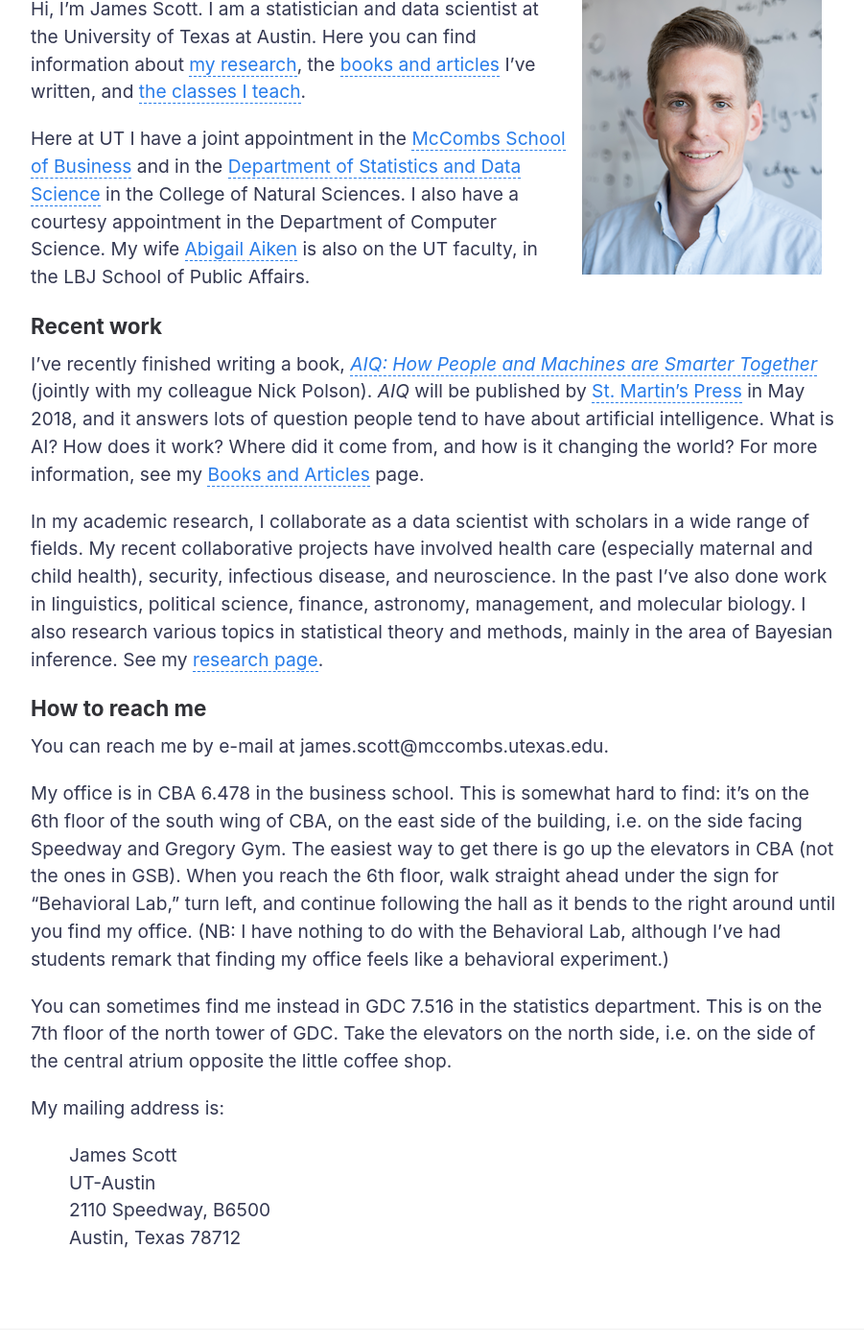
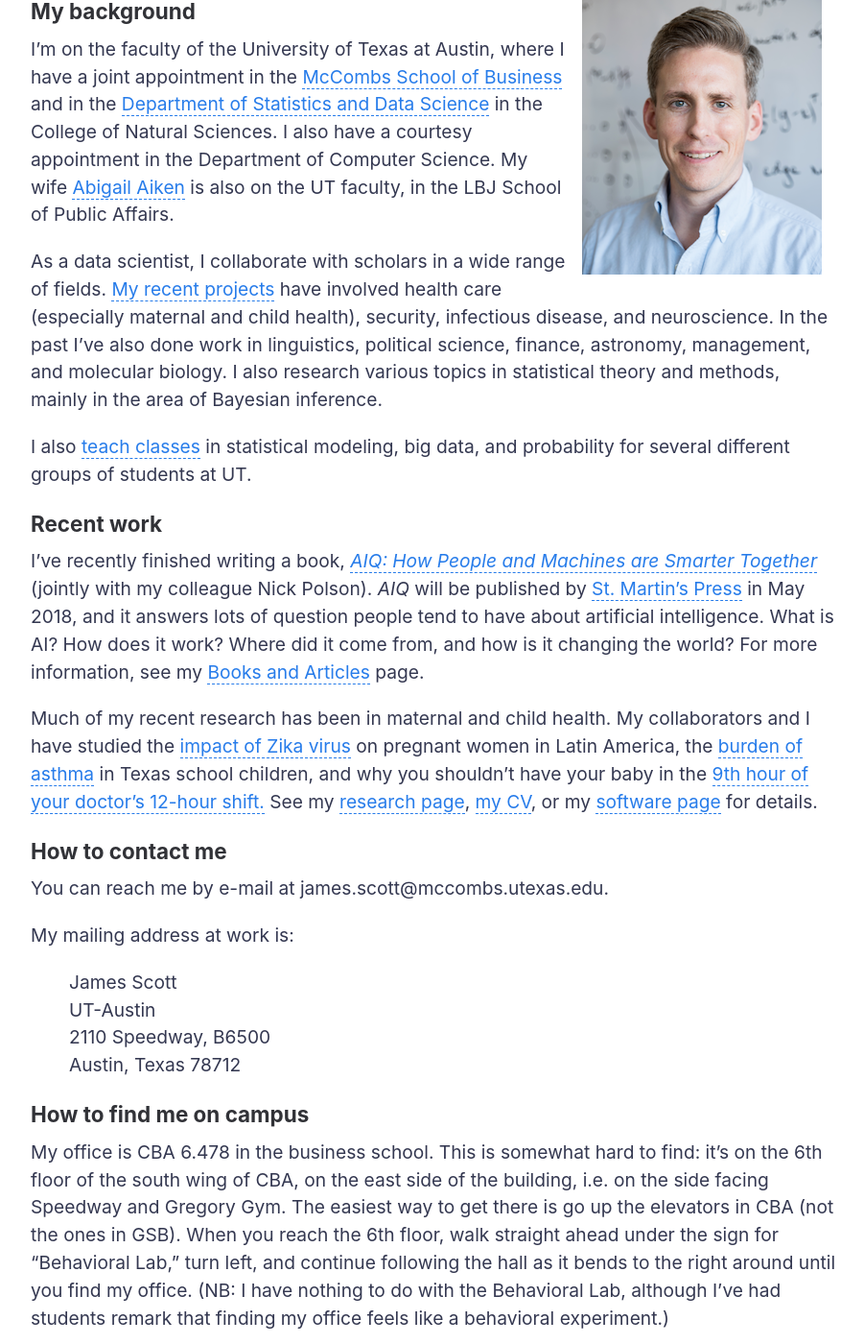
Before and after one commit to jgscott/testsite, a Jekyll site: the page built from about.md, in a window 1280 px wide and 1400 px high, scrolled down 385 px. Shown: the whole window at 96% size, without its empty margins (188-1089 px from the left). Built offline with Jekyll 4.4.1, drawn with Linux system fonts in a browser that asks for light colours; some of the changed text lies outside the part shown.

Commit message:
main and about

```diff
--- a/about.md
+++ b/about.md
@@ -1,31 +1,40 @@
 ---
 layout: page
-title: About Me
+title: About James Scott
 permalink: /about/
 ---
 
 <img src="{{ site.baseurl }}/assets/img/posts/jgscott201802.png" ALIGN="right" style="margin:10px 15px"/>
 
-Hi, I'm James Scott.  I am a statistician and data scientist at the University of Texas at Austin.  Here you can find information about [my research]({{ site.baseurl }}/research/), the [books and articles]({{ site.baseurl }}/books/) I've written, and [the classes I teach]({{ site.baseurl }}/teaching/).
 
-Here at UT I have a joint appointment in the [McCombs School of Business](https://www.mccombs.utexas.edu/) and in the [Department of Statistics and Data Science](https://www.stat.utexas.edu/) in the College of Natural Sciences.  I also have a courtesy appointment in the Department of Computer Science.  My wife [Abigail Aiken](https://lbj.utexas.edu/directory/faculty/abigail-aiken) is also on the UT faculty, in the LBJ School of Public Affairs.
+### My background
+
+I'm on the faculty of the University of Texas at Austin, where I have a joint appointment in the [McCombs School of Business](https://www.mccombs.utexas.edu/) and in the [Department of Statistics and Data Science](https://www.stat.utexas.edu/) in the College of Natural Sciences.  I also have a courtesy appointment in the Department of Computer Science.  My wife [Abigail Aiken](https://lbj.utexas.edu/directory/faculty/abigail-aiken) is also on the UT faculty, in the LBJ School of Public Affairs.
+
+As a data scientist, I collaborate with scholars in a wide range of fields.  [My recent projects]({{ site.baseurl }}/research/) have involved health care (especially maternal and child health), security, infectious disease, and neuroscience.  In the past I’ve also done work in linguistics, political science, finance, astronomy, management, and molecular biology.   I also research various topics in statistical theory and methods, mainly in the area of Bayesian inference.
+
+I also [teach classes]({{ site.baseurl }}/teaching/) in statistical modeling, big data, and probability for several different groups of students at UT.
+
 
 ### Recent work
 
 I've recently finished writing a book, [_AIQ: How People and Machines are Smarter Together_](https://www.amazon.com/dp/1250182158?tag=macmillan-20) (jointly with my colleague Nick Polson).  _AIQ_ will be published by [St. Martin's Press](https://us.macmillan.com/smp/) in May 2018, and it answers lots of question people tend to have about artificial intelligence.  What is AI?  How does it work?  Where did it come from, and how is it changing the world?  For more information, see my [Books and Articles]({{ site.baseurl }}/books/) page.
 
-In my academic research, I collaborate as a data scientist with scholars in a wide range of fields.  My recent collaborative projects have involved health care (especially maternal and child health), security, infectious disease, and neuroscience.  In the past I’ve also done work in linguistics, political science, finance, astronomy, management, and molecular biology.   I also research various topics in statistical theory and methods, mainly in the area of Bayesian inference. See my [research page]({{ site.baseurl }}/research/).
+Much of my recent research has been in maternal and child health.  My collaborators and I have studied the [impact of Zika virus](http://www.nejm.org/doi/full/10.1056/NEJMc1605389) on pregnant women in Latin America, the [burden of asthma](http://www.pnas.org/content/113/8/2194.short) in Texas school children, and why you shouldn't have your baby in the [9th hour of your doctor's 12-hour shift.](https://www.ncbi.nlm.nih.gov/pubmed/27343567)  See my [research page]({{ site.baseurl }}/research/), [my CV]({{ site.baseurl }}/share/jamesscott-CV.pdf), or my [software page]({{ site.baseurl }}/software/) for details.
 
-### How to reach me
+### How to contact me
 
 You can reach me by e-mail at james.scott@mccombs.utexas.edu.
 
-My office is in CBA 6.478 in the business school.  This is somewhat hard to find: it's on the 6th floor of the south wing of CBA, on the east side of the building, i.e. on the side facing Speedway and Gregory Gym.  The easiest way to get there is go up the elevators in CBA (not the ones in GSB).  When you reach the 6th floor, walk straight ahead under the sign for "Behavioral Lab," turn left, and continue following the hall as it bends to the right around until you find my office.  (NB: I have nothing to do with the Behavioral Lab, although I've had students remark that finding my office feels like a behavioral experiment.)
-
-You can sometimes find me instead in GDC 7.516 in the statistics department.  This is on the 7th floor of the north tower of GDC.  Take the elevators on the north side, i.e. on the side of the central atrium opposite the little coffee shop.
-
-My mailing address is:
+My mailing address at work is:
 > James Scott
 > UT-Austin
 > 2110 Speedway, B6500
 > Austin, Texas 78712
+
+
+### How to find me on campus
+
+My office is CBA 6.478 in the business school.  This is somewhat hard to find: it's on the 6th floor of the south wing of CBA, on the east side of the building, i.e. on the side facing Speedway and Gregory Gym.  The easiest way to get there is go up the elevators in CBA (not the ones in GSB).  When you reach the 6th floor, walk straight ahead under the sign for "Behavioral Lab," turn left, and continue following the hall as it bends to the right around until you find my office.  (NB: I have nothing to do with the Behavioral Lab, although I've had students remark that finding my office feels like a behavioral experiment.)
+
+You can sometimes find me instead in GDC 7.516 in the statistics department.  This is on the 7th floor of the north tower of GDC.  Take the elevators on the north side, i.e. on the side of the central atrium opposite the little coffee shop.
```
Also changed, not shown: _layouts/default.html (+5 -5 lines).
